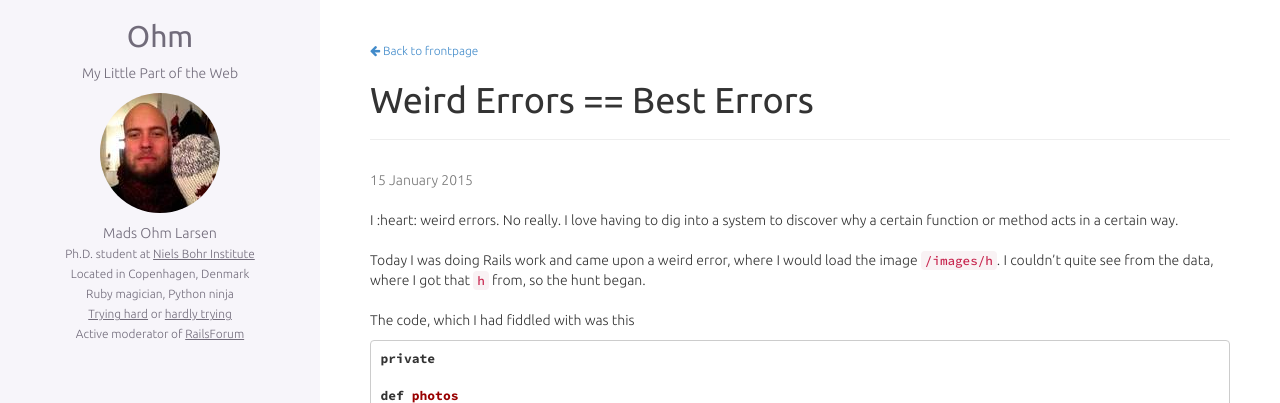
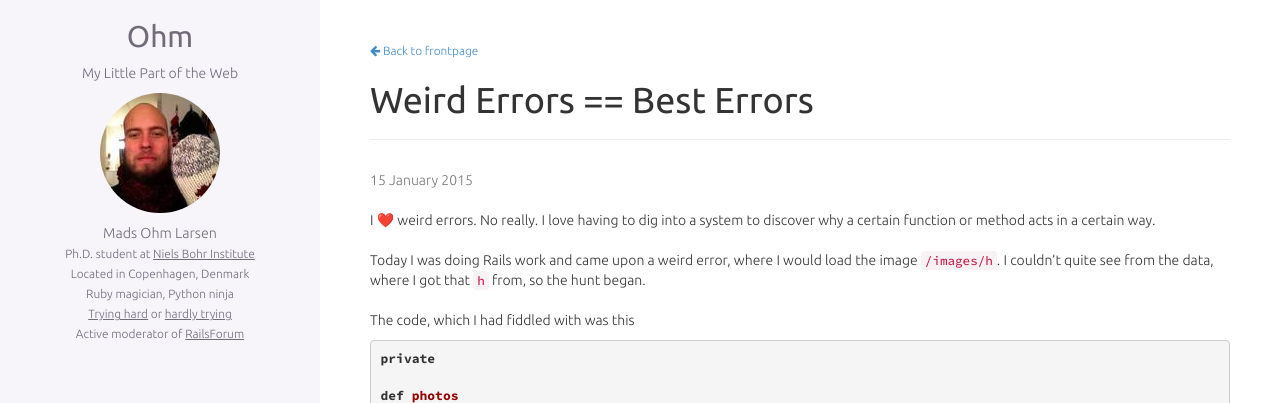
Before and after one commit to omegahm/omegahm.github.io, a Jekyll site: the page built from _posts/2015-01-15-weird-errors-is-the-best-errors.md, in a window 1280 px wide and 900 px high. Shown: the top 403 px of the window. Built offline with Jekyll 4.4.1, drawn with Linux system fonts in a browser that asks for light colours; nearby versions of some CDN libraries; emoji names are drawn with the system emoji font; comment, search, counter and statistics services are not loaded.

Commit message:
Fix the use of emoji and highlighting

````diff
--- a/Gemfile
+++ b/Gemfile
@@ -3,5 +3,8 @@
 gem 'jekyll'
 gem 'jekyll-gist'
 gem 'jekyll-coffeescript'
+gem 'jekyll-mentions'
+
+gem 'jemoji'
 
 gem 'capistrano', '~> 2'
--- a/_config.yml
+++ b/_config.yml
@@ -18,8 +18,10 @@
   style: compressed
 
 gems:
+  - jemoji
   - jekyll-gist
   - jekyll-coffeescript
+  - jekyll-mentions
 
 ##############
 # NAVIGATION #
--- a/_posts/2015-01-15-weird-errors-is-the-best-errors.md
+++ b/_posts/2015-01-15-weird-errors-is-the-best-errors.md
@@ -12,7 +12,7 @@
 
 The code, which I had fiddled with was this
 
-```ruby
+{% highlight ruby %}
 private
 
 def photos
@@ -22,28 +22,28 @@
     ImageResizer.resize_url_for(photo, 700, 490)
   end
 end
-```
+{% endhighlight %}
 
 After having found the error, I can see that I did a hell of a job rewriting the above method.
 Of course the `#map` returns an array and my `return` on the first line does not.
 
 The reason I got `/images/h` out was that we were using the `#photos` method in `#first_image`
 
-```ruby
+{% highlight ruby %}
 def first_image
   return '' unless photos.first.present?
   h.image_tag photos.first, class: 'property-thumb-box-images-image'
 end
-```
+{% endhighlight %}
 
 Here `photos` is the first method.
 It checks if the array contains an element and then uses that first element to create the image tag.
 
 However(!) in Rails we have a `String#first` method, which just takes the first character out of the string
 
-```ruby
+{% highlight ruby %}
 "hello".first # => "h"
-```
+{% endhighlight %}
 
 My image URLs were of course starting with `"http"`, so I kept getting `"h"` out.
 
@@ -52,30 +52,30 @@
 
 When trying to figure out the problem, I launched an `irb` (not `rails console`) and fired some commands at it.
 
-```bash
+{% highlight bash %}
 $ irb
 irb(main):001:0> "hello".first
 NoMethodError: undefined method `first' for "hello":String
                from (irb):1
                from /Users/ohm/.rbenv/versions/1.9.3-p547/bin/irb:12:in `<main>'
 irb(main):002:0>
-```
+{% endhighlight %}
 
 I should of course have used the Rails console (but our Rails environment is sooo slow to boot):
 
-```bash
+{% highlight bash %}
 $ rails c
 irb(main):001:0> "hello".first
 => "h"
 irb(main):002:0>
-```
+{% endhighlight %}
 
 Oh well.
 Lesson learned I guess.
 
 I quickly fixed my err in the first snippet and changed the second to be nicer:
 
-```ruby
+{% highlight ruby %}
 def first_image
   return '' unless photos.any?
   h.image_tag photos.first, class: 'property-thumb-box-images-image'
@@ -90,4 +90,4 @@
     ImageResizer.resize_url_for(photo, 700, 490)
   end
 end
-```
+{% endhighlight %}
````
Also changed, not shown: _posts/2015-06-11-dont-you-just-love-dates.md (+4 -4 lines), _posts/2015-08-04-utm-to-wgs84-in-elixir.md (+4 -4 lines), Gemfile.lock.
